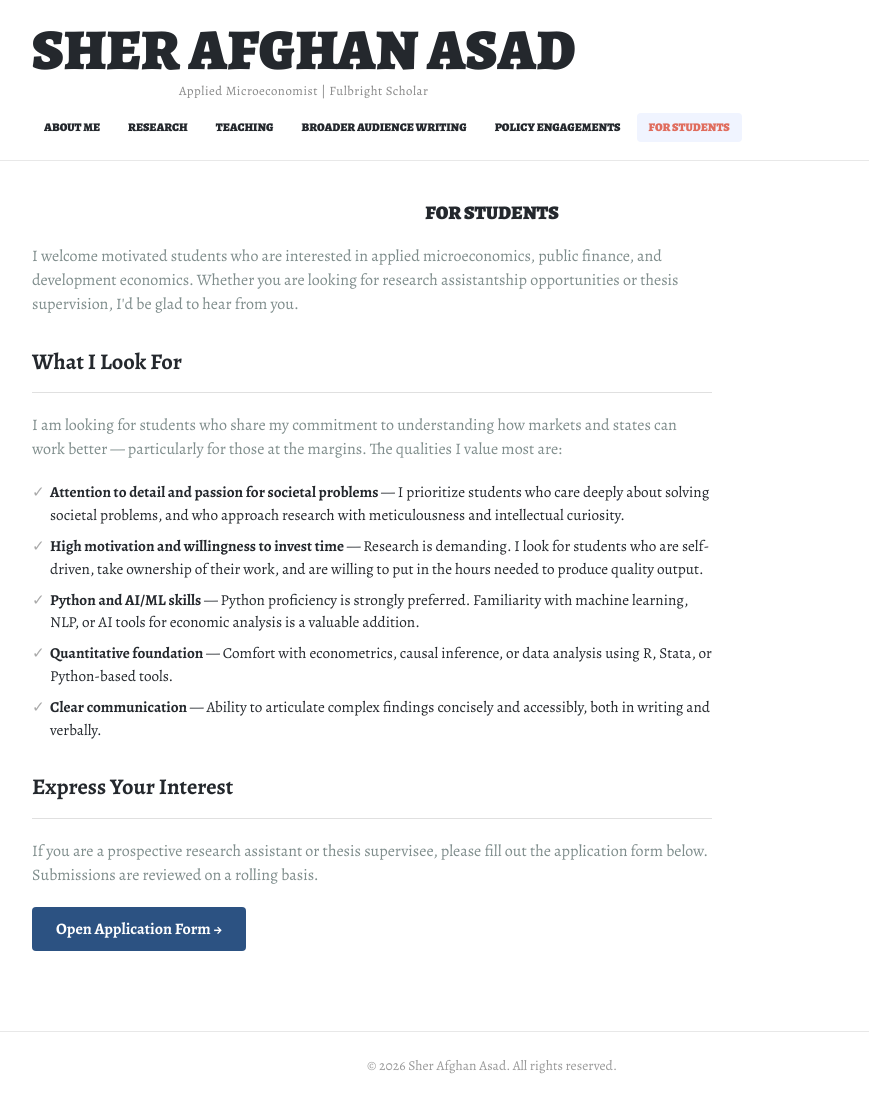
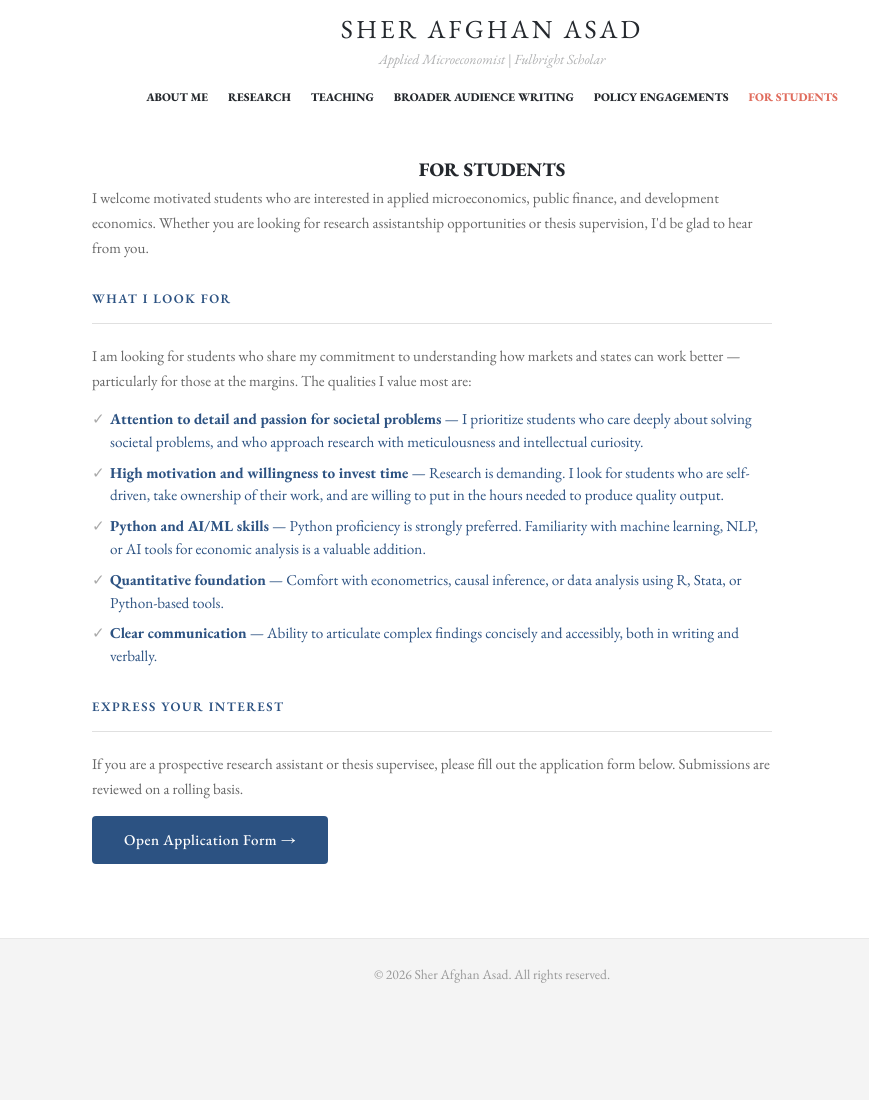
Before and after one commit to sherafghanasad/sherafghanasad.github.io, a Jekyll site: the page built from for-students.html, in a window 1280 px wide and 1100 px high. Shown: the whole window, without its empty margins (148-1017 px from the left). Built offline with Jekyll 4.4.1, drawn with Linux system fonts in a browser that asks for light colours.

Commit message:
Complete redesign to match WordPress Illustratr theme exactly
Font: EB Garamond (was Alegreya — wrong font entirely)
Site title: 26px, weight 400, letter-spacing 3px (was 3.6em/900)
Header: centered layout with nav below title (was flex row)
Header: not sticky, no border-bottom (matching WordPress)
Body: color #333, line-height 1.65, background #f4f4f4
Links: #1a73e8 (Google blue, matching WordPress custom CSS)
h2 sections: 13px uppercase, letter-spacing 2px (was 1.6em bold)
h3 sections: 13px uppercase, color #2c5282
Dropdowns: normal case, 14px, weight 400, border-top 2px #333
Content width: 840px (was 960px)
Nav hover: color change only, no background highlight
Fix For Students button: actual Google Forms URL (was href="#")

Co-Authored-By: Claude Opus 4.6 (1M context) <noreply@anthropic.com>

```diff
--- a/_includes/header.html
+++ b/_includes/header.html
@@ -1,5 +1,5 @@
 <header class="site-header">
-  <div class="container header-inner">
+  <div class="container">
     <div class="site-branding">
       <a href="{{ '/' | relative_url }}" class="site-title">{{ site.title }}</a>
       <span class="site-tagline">{{ site.description }}</span>
--- a/_layouts/default.html
+++ b/_layouts/default.html
@@ -7,7 +7,7 @@
   <meta name="description" content="{{ page.description | default: site.description }}">
   <link rel="preconnect" href="https://fonts.googleapis.com">
   <link rel="preconnect" href="https://fonts.gstatic.com" crossorigin>
-  <link href="https://fonts.googleapis.com/css2?family=Alegreya:ital,wght@0,400;0,700;0,900;1,400;1,700&display=swap" rel="stylesheet">
+  <link href="https://fonts.googleapis.com/css2?family=EB+Garamond:ital,wght@0,400;0,500;0,600;0,700;0,800;1,400;1,700&display=swap" rel="stylesheet">
   <link rel="stylesheet" href="{{ '/assets/css/style.css' | relative_url }}">
   {% seo %}
 </head>
--- a/assets/css/style.css
+++ b/assets/css/style.css
@@ -4,17 +4,17 @@
 html { font-size: 16px; scroll-behavior: smooth; }
 
 body {
-  font-family: 'Alegreya', serif;
-  color: #7f8d8c;
-  line-height: 1.5;
-  background: #fff;
+  font-family: 'EB Garamond', Georgia, serif;
+  color: #333;
+  line-height: 1.65;
+  background: #f4f4f4;
 }
 
-a { color: #0693e3; text-decoration: none; }
-a:hover { color: #7f8d8c; text-decoration: underline; }
+a { color: #1a73e8; text-decoration: none; }
+a:hover { text-decoration: underline; }
 
 .container {
-  max-width: 960px;
+  max-width: 840px;
   margin: 0 auto;
   padding: 0 20px;
 }
@@ -22,68 +22,59 @@ a:hover { color: #7f8d8c; text-decoration: underline; }
 /* ===== Header ===== */
 .site-header {
   background: #fff;
-  border-bottom: 1px solid #e8e8e8;
-  padding: 18px 0;
-  position: sticky;
-  top: 0;
-  z-index: 100;
+  padding: 15px 0 5px;
   text-align: center;
 }
 
-.header-inner {
-  display: flex;
-  align-items: center;
-  justify-content: space-between;
-  flex-wrap: wrap;
-  gap: 12px;
-}
-
 .site-branding {
-  display: flex;
-  flex-direction: column;
+  margin-bottom: 10px;
 }
 
 .site-title {
-  font-family: 'Alegreya', serif;
-  font-size: 3.6em;
-  font-weight: 900;
+  font-family: 'EB Garamond', Georgia, serif;
+  font-size: 26px;
+  font-weight: 400;
   color: #24282d;
   text-decoration: none;
   text-transform: uppercase;
+  letter-spacing: 3px;
   line-height: 1.1;
+  display: block;
 }
 .site-title:hover { text-decoration: none; color: #e06d5e; }
 
 .site-tagline {
-  font-size: 0.8rem;
-  color: #888;
-  letter-spacing: 0.5px;
+  display: block;
+  font-size: 14px;
+  font-style: italic;
+  color: #b1b2b3;
+  margin-top: 4px;
 }
 
 /* ===== Navigation ===== */
 .nav-list {
   list-style: none;
   display: flex;
-  gap: 4px;
+  gap: 0;
   align-items: center;
+  justify-content: center;
   flex-wrap: wrap;
 }
 
 .nav-list > li > a {
   display: block;
-  padding: 6px 12px;
-  font-family: 'Alegreya', serif;
+  padding: 6px 10px;
+  padding-bottom: 7px;
+  font-family: 'EB Garamond', Georgia, serif;
   font-size: 0.73em;
   font-weight: 900;
   color: #24282d;
   text-transform: uppercase;
-  border-radius: 4px;
-  transition: background 0.2s, color 0.2s;
+  transition: color 0.2s;
 }
 
 .nav-list > li > a:hover,
 .nav-list > li > a.active {
-  background: #f0f4ff;
   color: #e06d5e;
   text-decoration: none;
 }
@@ -95,11 +86,11 @@ a:hover { color: #7f8d8c; text-decoration: underline; }
   display: none;
   position: absolute;
   top: 100%;
-  left: 0;
+  left: 50%;
+  transform: translateX(-50%);
   background: #fff;
-  border: 1px solid #e8e8e8;
-  border-radius: 6px;
-  box-shadow: 0 4px 12px rgba(0,0,0,0.08);
+  border-top: 2px solid #333;
+  box-shadow: 0 3px 12px rgba(0,0,0,0.15);
   min-width: 200px;
   list-style: none;
   padding: 6px 0;
@@ -111,14 +102,13 @@ a:hover { color: #7f8d8c; text-decoration: underline; }
 .dropdown li a {
   display: block;
   padding: 8px 16px;
-  font-family: 'Alegreya', serif;
-  font-size: 0.73em;
-  font-weight: 900;
+  font-family: 'EB Garamond', Georgia, serif;
+  font-size: 14px;
+  font-weight: 400;
   color: #24282d;
-  text-transform: uppercase;
+  text-transform: none;
 }
 .dropdown li a:hover {
-  background: #f0f4ff;
   color: #e06d5e;
   text-decoration: none;
 }
@@ -132,6 +122,7 @@ a:hover { color: #7f8d8c; text-decoration: underline; }
   padding: 8px;
   flex-direction: column;
   gap: 5px;
+  margin: 0 auto;
 }
 .menu-toggle span {
   display: block;
@@ -147,13 +138,12 @@ a:hover { color: #7f8d8c; text-decoration: underline; }
   .site-nav {
     display: none;
     width: 100%;
-    order: 3;
   }
   .site-nav.is-open { display: block; }
 
   .nav-list {
     flex-direction: column;
-    align-items: stretch;
+    align-items: center;
     gap: 0;
     padding-top: 12px;
   }
@@ -165,58 +155,64 @@ a:hover { color: #7f8d8c; text-decoration: underline; }
 
   .dropdown {
     position: static;
+    transform: none;
     box-shadow: none;
     border: none;
+    border-top: none;
     padding-left: 16px;
   }
   .has-dropdown:hover .dropdown { display: block; }
 
   .about-columns { flex-direction: column !important; }
   .about-photo { max-width: 200px !important; margin: 0 auto 20px; }
-
-  .site-title { font-size: 2.2em; }
 }
 
 /* ===== Main Content ===== */
 .site-content {
+  background: #fff;
   padding: 40px 0 60px;
   min-height: 60vh;
 }
 
-/* ===== Page Headings (matching Illustratr entry-title) ===== */
+/* ===== Page Title (matching Illustratr .entry-title) ===== */
 h1 {
-  font-family: 'Alegreya', serif;
+  font-family: 'EB Garamond', Georgia, serif;
   font-size: 1.2em;
   font-weight: 900;
   color: #24282d;
   text-transform: uppercase;
   text-align: center;
   line-height: 1.2;
-  margin-bottom: 20px;
+  margin-bottom: 5px;
 }
 
+/* Section headings (matching WordPress custom CSS: small uppercase labels) */
 h2 {
-  font-family: 'Alegreya', serif;
-  font-size: 1.6em;
-  font-weight: bold;
+  font-family: 'EB Garamond', Georgia, serif;
+  font-size: 13px;
+  font-weight: 600;
   color: #24282d;
+  text-transform: uppercase;
+  letter-spacing: 2px;
   line-height: 1.3;
-  margin: 36px 0 16px;
-  padding-bottom: 6px;
-  border-bottom: 1px solid #e8e8e8;
+  margin: 30px 0 12px;
+  padding-bottom: 8px;
+  border-bottom: 1px solid #ddd;
 }
 
 h3 {
-  font-family: 'Alegreya', serif;
-  font-size: 1.4em;
-  font-weight: bold;
-  color: #24282d;
+  font-family: 'EB Garamond', Georgia, serif;
+  font-size: 13px;
+  font-weight: 600;
+  color: #2c5282;
+  text-transform: uppercase;
+  letter-spacing: 1.5px;
   line-height: 1.4;
   margin: 30px 0 15px;
 }
 
 h4 {
-  font-family: 'Alegreya', serif;
+  font-family: 'EB Garamond', Georgia, serif;
   font-size: 1.2em;
   font-weight: bold;
   color: #24282d;
@@ -253,6 +249,7 @@ hr {
   display: flex;
   gap: 40px;
   align-items: flex-start;
+  margin-top: 40px;
 }
 
 .about-photo {
@@ -268,34 +265,34 @@ hr {
   flex: 1;
 }
 .about-text p {
-  font-size: 1rem;
-  line-height: 1.5;
+  font-size: 16px;
+  line-height: 1.65;
   margin-bottom: 20px;
 }
 
 /* ===== Publication Entries ===== */
 .publication-entry {
-  line-height: 1.5;
+  line-height: 1.65;
   margin-bottom: 1.8em;
 }
 
 .pub-title {
   margin: 0 0 0.25em;
-  font-size: 1.05em;
-  font-weight: bold;
+  font-size: 1.1em;
+  font-weight: 600;
 }
-.pub-title a { color: #0693e3; }
+.pub-title a { color: #1a73e8; }
 
 .pub-authors {
   margin: 0 0 0.5em;
-  color: #7f8d8c;
+  color: #555;
   font-size: 0.95rem;
 }
 
 .pub-journal {
   margin: 0 0 0.75em;
   font-style: italic;
-  font-weight: bold;
+  font-weight: 600;
   font-size: 0.95rem;
 }
 
@@ -309,15 +306,15 @@ details {
 }
 details summary {
   cursor: pointer;
-  font-weight: bold;
+  font-weight: 600;
   font-size: 0.95rem;
-  color: #24282d;
+  color: #444;
 }
 details p {
   margin-top: 0.5em;
   font-size: 0.93rem;
-  line-height: 1.5;
-  color: #7f8d8c;
+  line-height: 1.65;
+  color: #555;
 }
 
 /* ===== Teaching ===== */
@@ -326,24 +323,25 @@ details p {
 }
 .course-title {
   margin: 0 0 2px;
-  font-size: 1rem;
-  font-weight: bold;
+  font-size: 16px;
+  font-weight: 600;
 }
 .course-meta {
   margin: 0 0 2px;
-  font-size: 0.875rem;
-  color: #7f8d8c;
+  font-size: 14px;
+  color: #666;
 }
 .course-desc {
   margin: 0 0 4px;
-  font-size: 0.94rem;
-  line-height: 1.5;
-  color: #7f8d8c;
+  font-size: 15px;
+  line-height: 1.65;
+  color: #444;
 }
 .course-link {
   margin: 0;
-  font-size: 0.875rem;
+  font-size: 14px;
 }
+.course-link a { color: #1a73e8; }
 
 /* ===== Policy Writing / Broader Audience ===== */
 .writing-entry {
@@ -354,23 +352,23 @@ details p {
 .writing-entry:last-child { border-bottom: none; }
 
 .writing-title {
-  font-size: 0.97rem;
-  font-weight: bold;
+  font-size: 15.5px;
+  font-weight: 600;
   line-height: 1.3;
 }
-.writing-title a { color: #0693e3; }
+.writing-title a { color: #1a73e8; }
 
 .writing-meta {
-  font-size: 0.75rem;
+  font-size: 12px;
   color: #aaa;
   margin-top: 3px;
 }
 
 .writing-desc {
-  font-size: 0.875rem;
-  color: #7f8d8c;
+  font-size: 14px;
+  color: #777;
   margin: 6px 0 0;
-  line-height: 1.5;
+  line-height: 1.45;
 }
 
 /* ===== Policy Engagements ===== */
@@ -378,29 +376,29 @@ details p {
   margin-bottom: 28px;
 }
 .engagement-title {
-  font-size: 1rem;
-  font-weight: bold;
-  color: #24282d;
+  font-size: 15.5px;
+  font-weight: 600;
+  color: #1a5276;
 }
 .engagement-partner {
-  font-size: 0.875rem;
-  color: #7f8d8c;
+  font-size: 12px;
+  color: #aaa;
   margin-top: 2px;
 }
 .engagement-desc {
-  font-size: 0.94rem;
-  color: #7f8d8c;
-  line-height: 1.5;
+  font-size: 15px;
+  color: #444;
+  line-height: 1.65;
   margin-top: 6px;
 }
 
 /* ===== For Students ===== */
 .student-info {
   max-width: 680px;
-  color: #24282d;
+  color: #2c5282;
   line-height: 1.5;
 }
-.student-info p { color: #7f8d8c; line-height: 1.5; margin-bottom: 20px; }
+.student-info p { color: #666; line-height: 1.65; margin-bottom: 14px; font-size: 15px; }
 .student-info ul { list-style: none; padding: 0; }
 .student-info li {
   margin-bottom: 8px;
@@ -414,7 +412,7 @@ details p {
   left: 0;
   color: #aaa;
 }
-.student-info li strong { color: #24282d; }
+.student-info li strong { color: #2c5282; }
 
 /* ===== Footer ===== */
 .site-footer {
--- a/for-students.html
+++ b/for-students.html
@@ -29,6 +29,6 @@ permalink: /for-students/
 
 <p>If you are a prospective research assistant or thesis supervisee, please fill out the application form below. Submissions are reviewed on a rolling basis.</p>
 
-<p><a href="#" target="_blank" style="display:inline-block;padding:10px 24px;background:#2c5282;color:#fff;border-radius:4px;font-weight:600;text-decoration:none;">Open Application Form &rarr;</a></p>
+<p><a href="https://docs.google.com/forms/d/e/1FAIpQLSdBgRuAwBAAfv3VddfGSgxKeU_m9qUPf94SS0IRR47tX_C06g/viewform" target="_blank" style="display:inline-block;padding:12px 32px;background:#2c5282;color:#fff;border-radius:4px;font-weight:500;font-size:15px;letter-spacing:0.5px;text-decoration:none;">Open Application Form &rarr;</a></p>
 
 </div>
```
